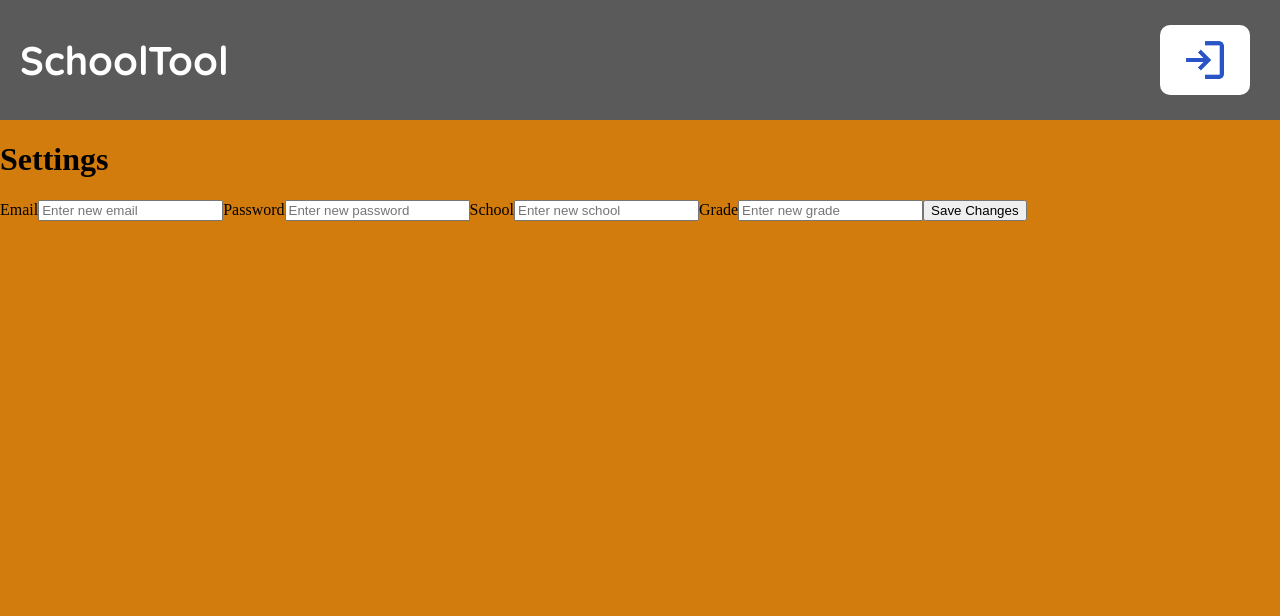
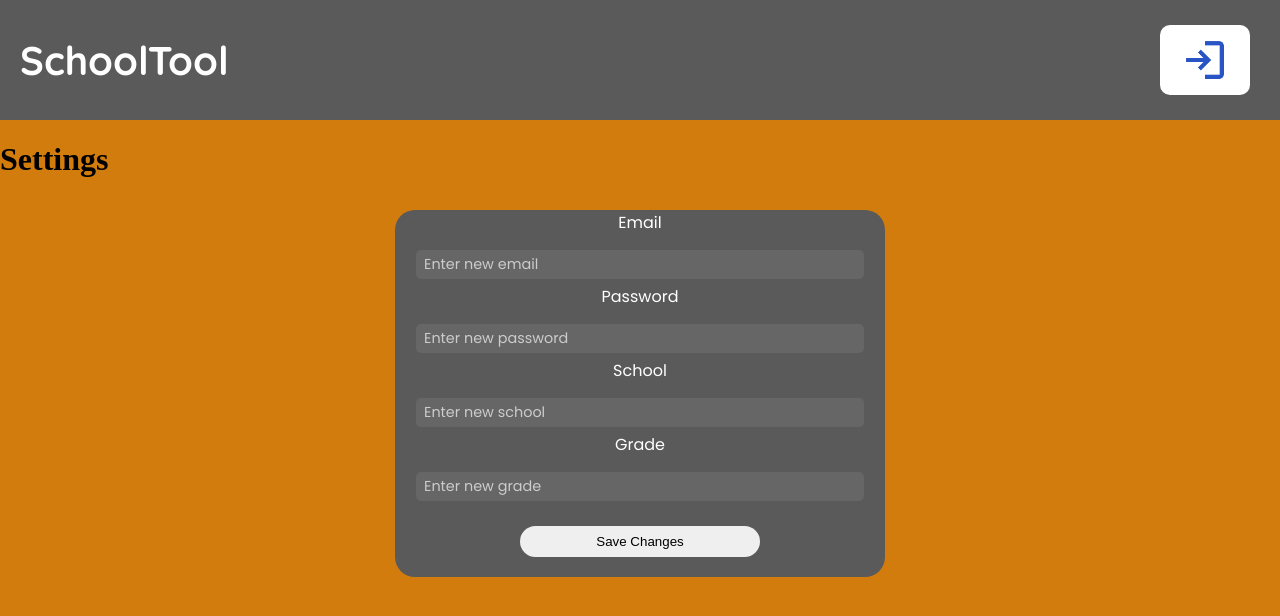
Before and after one commit to MonkyMars/DailySchool, a Next.js app: page /user/settings in a window 1280 px wide. Shown: the top 616 px of the page. Built offline with nearby package versions, Linux system fonts and the light colour scheme.

Commit message:
styled settings

```diff
--- a/styles/Settings.module.css
+++ b/styles/Settings.module.css
@@ -0,0 +1,82 @@
+.Section {
+    display: grid;
+    width: 100%;
+    height: 100%;
+}
+
+.Section form {
+    background-color: var(--secondary-background);
+    display: flex;
+    flex-direction: column;
+    width: 480px;
+    max-width: 90%;
+    height: auto;
+    justify-content: center;
+    align-items: center;
+    place-self: center;
+    border-radius: 20px;
+    margin: 10px auto; /* Adjust for centering */
+    padding: 0 5px 0 5px;
+}
+
+.Section form h2 {
+    font-family: 'Quicksand', 'Poppins', Verdana;
+    font-size: 2rem;
+    color: #fff; /* Ensure heading color contrast */
+}
+
+.Section form button {
+    width: 50%;
+    padding: 8px 12px;
+    border: none;
+    border-radius: 20px;
+    margin: 20px;
+    color: #000;
+    cursor: pointer; /* Make it more user-friendly */
+}
+
+.Section form input {
+    background-color: #666;
+    padding: 4px 8px;
+    border: none;
+    font-family: 'Poppins', 'Quicksand', 'Verdana';
+    color: #ccc;
+    font-size: 0.9rem;
+    margin: 5px;
+    width: 90%; /* Ensure it adapts to form size */
+    transition: all 0.3s ease; /* Optional: smooth transition */
+    border-radius: 5px;
+}
+
+.Section form input:focus {
+    outline: none;
+    background-color: #555; /* Lighter background on focus */
+    outline: 1px solid #fff;
+}
+
+.Section form input::placeholder {
+    color: #ccc;
+}
+
+/* Optional: Add vendor prefixes for older browsers */
+.Section form input::-webkit-input-placeholder {
+    color: #ccc;
+}
+.Section form input::-moz-placeholder {
+    color: #ccc;
+}
+.Section form input:-ms-input-placeholder {
+    color: #ccc;
+}
+.Section form input:-moz-placeholder {
+    color: #ccc;
+}
+
+.Section form label {
+    display: inline-block;
+    color: #fff;
+    font-family: 'Poppins', 'Quicksand', 'Verdana';
+    justify-self: flex-start;
+    display: flex;
+    margin-bottom: 10px; /* Add some spacing */
+}
```
